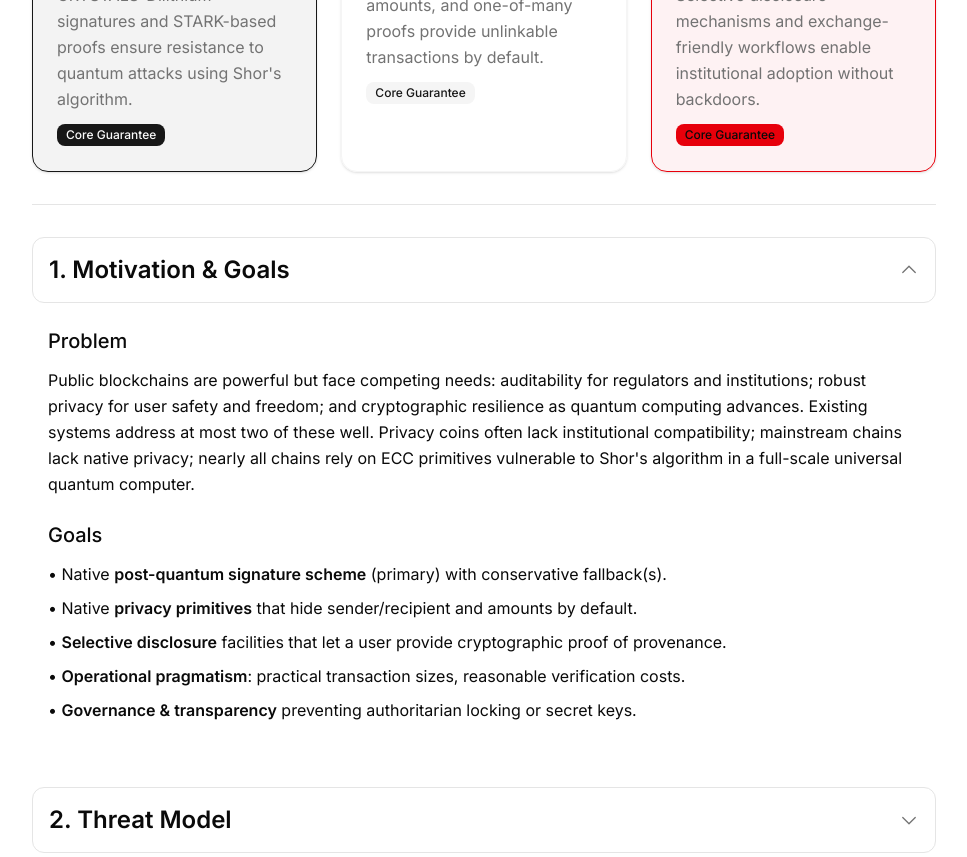
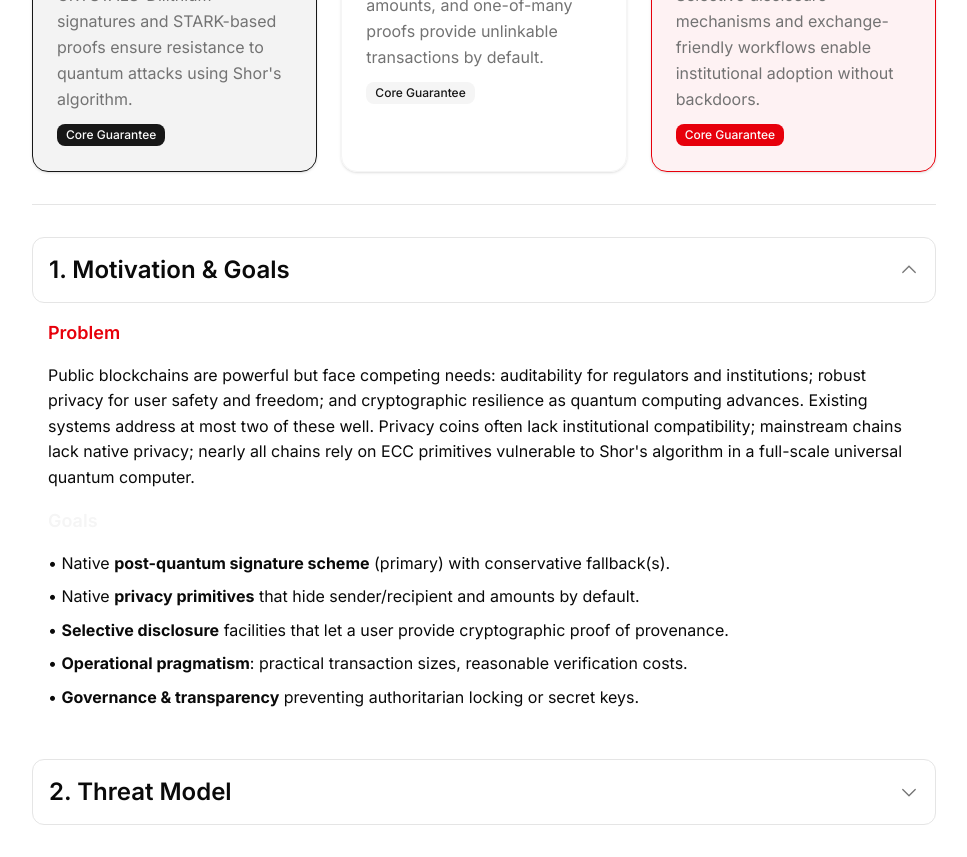
Before and after one commit to o0SilentStorm0o/post-quantum-privacy, a React (Vite) app: page / in a window 1280 px wide. Shown: the part 720-1577 px from the top of the page, without its empty margins (312-1279 px from the left). Built offline with nearby package versions, Linux system fonts and the light colour scheme.

Commit message:
Generated by Spark: Fix all reported errors.

```diff
--- a/src/index.css
+++ b/src/index.css
@@ -1,5 +1,11 @@
 @import 'tailwindcss';
 @import "tw-animate-css";
+
+@layer base {
+  * {
+    @apply border-border;
+  }
+}
 
 :root {
   --background: oklch(1 0 0);
@@ -17,6 +23,7 @@
   --accent: oklch(0.97 0 0);
   --accent-foreground: oklch(0.205 0 0);
   --destructive: oklch(0.577 0.245 27.325);
+  --destructive-foreground: oklch(0.985 0 0);
   --border: oklch(0.922 0 0);
   --input: oklch(0.922 0 0);
   --ring: oklch(0.708 0 0);
@@ -39,6 +46,7 @@
   --color-accent: var(--accent);
   --color-accent-foreground: var(--accent-foreground);
   --color-destructive: var(--destructive);
+  --color-destructive-foreground: var(--destructive-foreground);
   --color-border: var(--border);
   --color-input: var(--input);
   --color-ring: var(--ring);
@@ -51,59 +59,9 @@
 }
 
 @layer base {
-  * {
-    @apply border-border;
-  }
-
   body {
     @apply bg-background text-foreground;
     font-family: 'Inter', sans-serif;
     line-height: 1.6;
   }
 }
-
-.font-mono {
-  font-family: 'JetBrains Mono', monospace;
-}
-
-.prose-technical h1 {
-  @apply text-4xl font-bold text-foreground mb-6 tracking-tight;
-}
-
-.prose-technical h2 {
-  @apply text-2xl font-semibold text-foreground mb-4 mt-8 tracking-tight;
-}
-
-.prose-technical h3 {
-  @apply text-xl font-medium text-foreground mb-3 mt-6;
-}
-
-.prose-technical p {
-  @apply text-base text-foreground mb-4 leading-relaxed;
-}
-
-.prose-technical ul {
-  @apply mb-4 space-y-2;
-}
-
-.prose-technical li {
-  @apply text-foreground leading-relaxed;
-}
-
-.prose-technical strong {
-  @apply font-semibold text-foreground;
-}
-
-@keyframes highlight {
-  0% {
-    background-color: oklch(0.7 0.2 200 / 0.2);
-    transform: scale(1.02);
-  }
-  50% {
-    background-color: oklch(0.7 0.2 200 / 0.15);
-  }
-  100% {
-    background-color: oklch(0.7 0.2 200 / 0.05);
-    transform: scale(1);
-  }
-}
```
